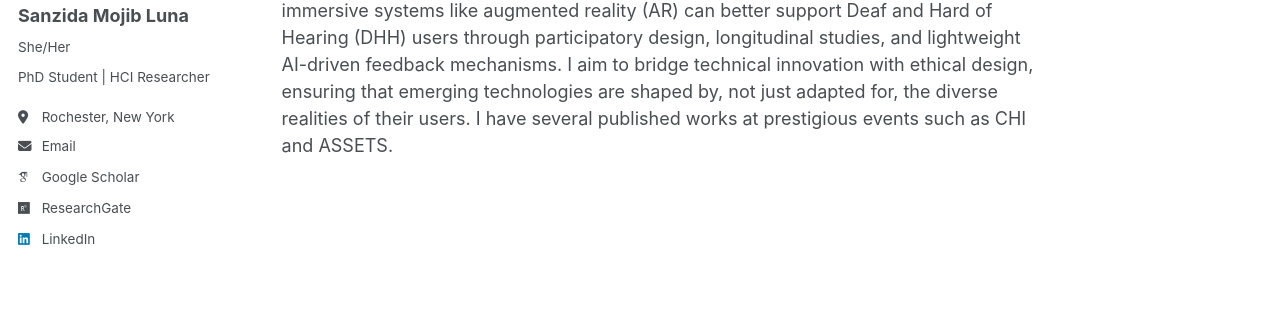
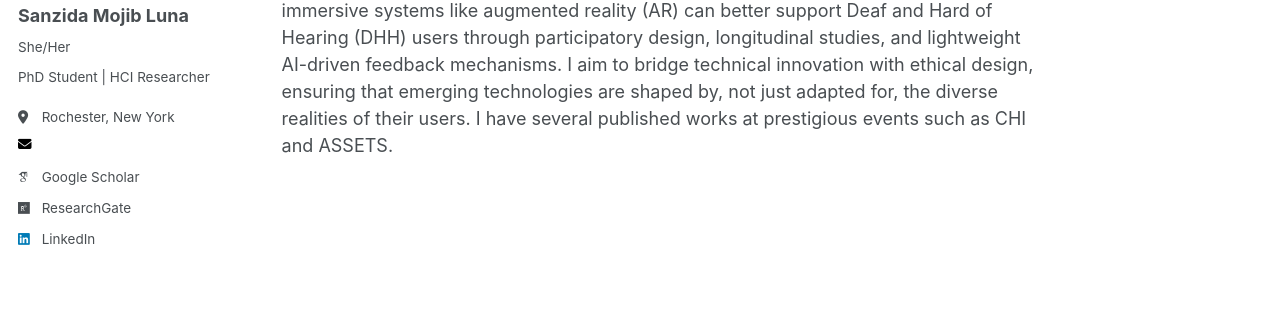
Before and after one commit to SanzidaMojibLuna/SanzidaMojibLuna.github.io, a Jekyll site: the page built from _pages/about.md, in a window 1280 px wide. Shown: the part 279-607 px from the top of the page. Built offline with Jekyll 4.4.1, drawn with Linux system fonts in a browser that asks for light colours; some web fonts are replaced.

Commit message:
Update author-profile.html

```diff
--- a/_includes/author-profile.html
+++ b/_includes/author-profile.html
@@ -34,7 +34,9 @@
         <li><a href="{{ author.uri }}"><i class="fas fa-fw fa-link icon-pad-right" aria-hidden="true"></i>{{ site.data.ui-text[site.locale].website_label | default: "Website" }}</a></li>
       {% endif %}
       {% if author.email %}
-        <li><a href="mailto:{{ author.email }}"><i class="fas fa-fw fa-envelope icon-pad-right" aria-hidden="true"></i>{{ site.data.ui-text[site.locale].email_label }}</a></li>
+        <li><i class="fa fa-envelope"></i> <a href="mailto:{{ author.email }}">{{ site.email }}</a></li>
+
+        <!--<li><a href="mailto:{{ author.email }}"><i class="fas fa-fw fa-envelope icon-pad-right" aria-hidden="true"></i>{{ site.data.ui-text[site.locale].email_label }}</a></li>-->
       {% endif %}
 
       <!-- Font Awesome and Academicons icons / Academic websites -->
```
